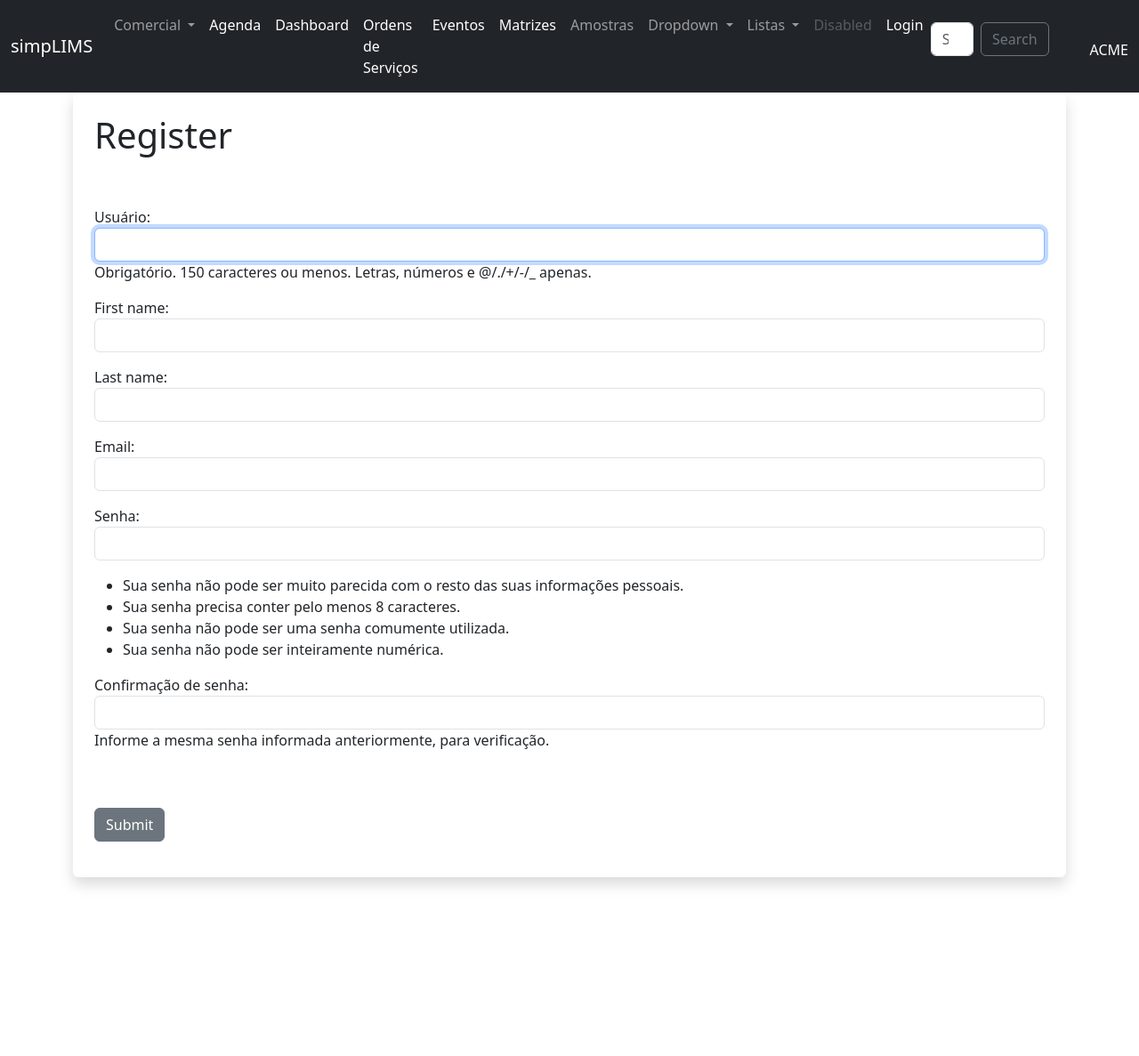
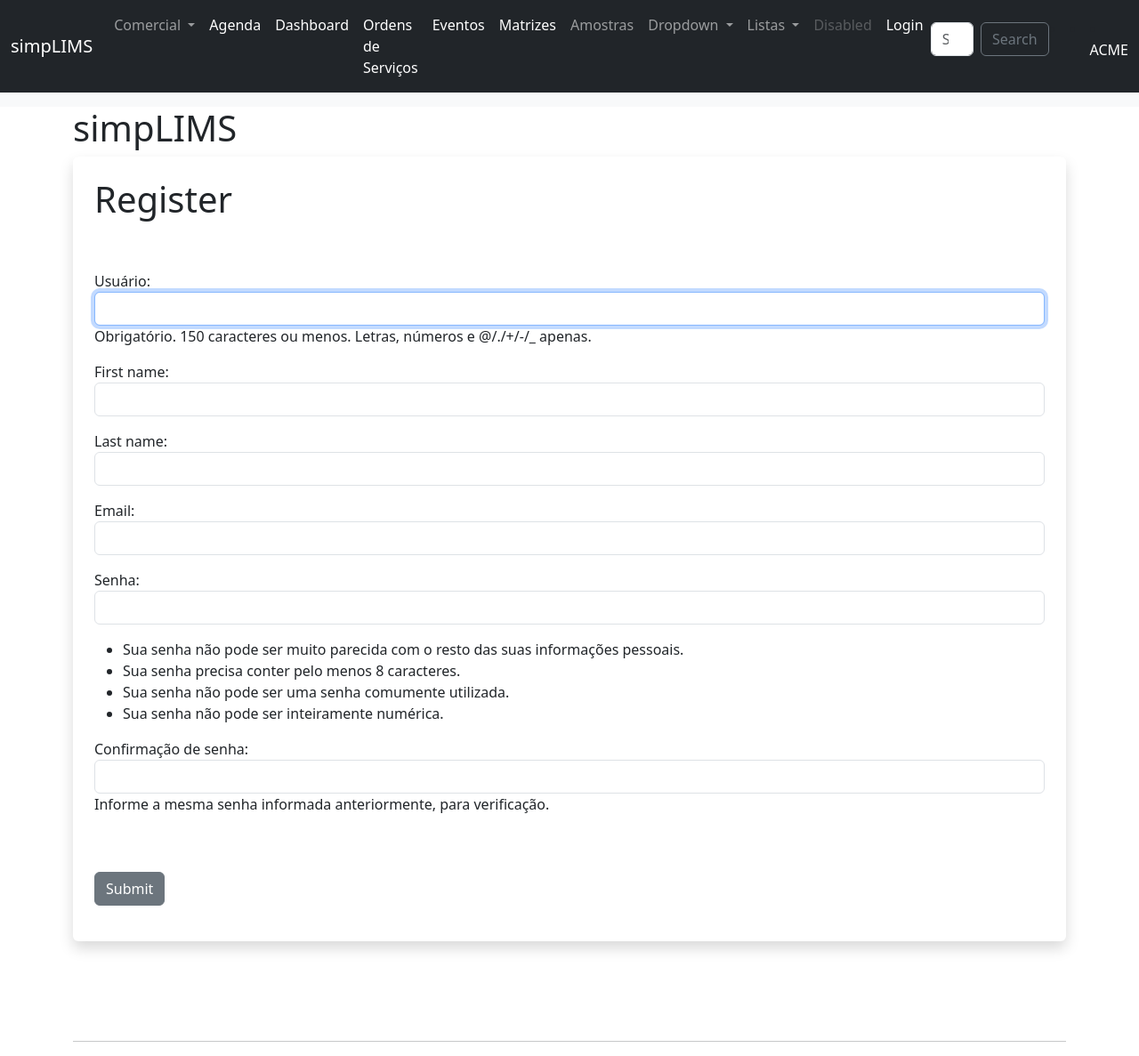
Before and after one commit to plainspooky/finalProject, a Django app: page /members/register_user in a window 1280 px wide. Shown: the whole page at 89% size. Before the commit the page ends 997 px from the top, so only its background shows below. Run offline with Django 4.2, Linux system fonts and the light colour scheme.

Commit message:
detalhes navbar

```diff
--- a/templates/base.html
+++ b/templates/base.html
@@ -9,12 +9,29 @@
   </head>
   <body>
   {% include 'navbar.html' %}
+    <nav class="navbar bg-body-tertiary">
+      <div class="container">
+        <strong></strong>
+        <div>
+
+        </div>
+      </div>
+    </nav>
+    <head>
+      <div class="container">
+        <h1>simpLIMS</h1>
+      </div>
+    </head>
     <main>
       <div class="container">
-        {% block content %}
-        {% endblock %}
+        {% block content %}{% endblock %}
       </div>
     </main>
+    <footer>
+      <div class="container">
+        <hr>
+      </div>
+    </footer>
     <script src="https://cdn.jsdelivr.net/npm/bootstrap@5.3.0-alpha3/dist/js/bootstrap.bundle.min.js"
             integrity="sha384-ENjdO4Dr2bkBIFxQpeoTz1HIcje39Wm4jDKdf19U8gI4ddQ3GYNS7NTKfAdVQSZe"
             crossorigin="anonymous"></script>
```
